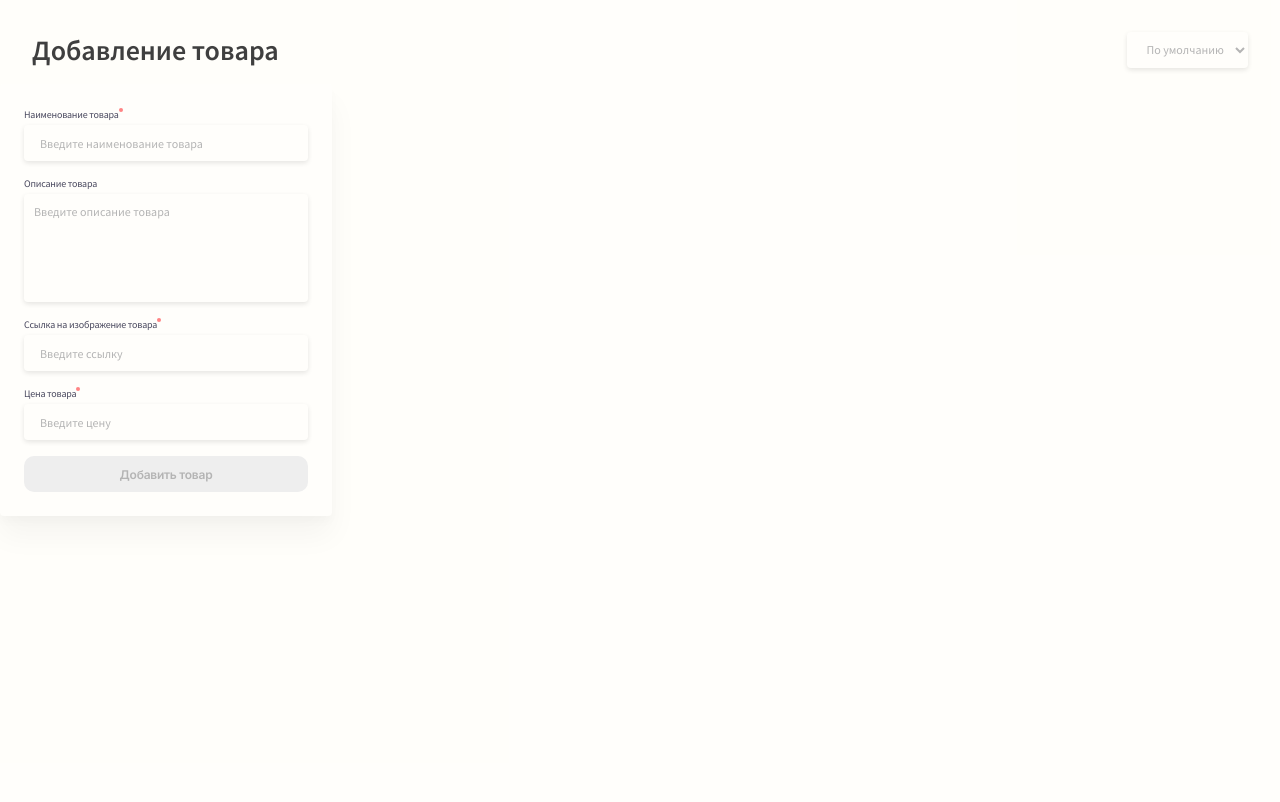
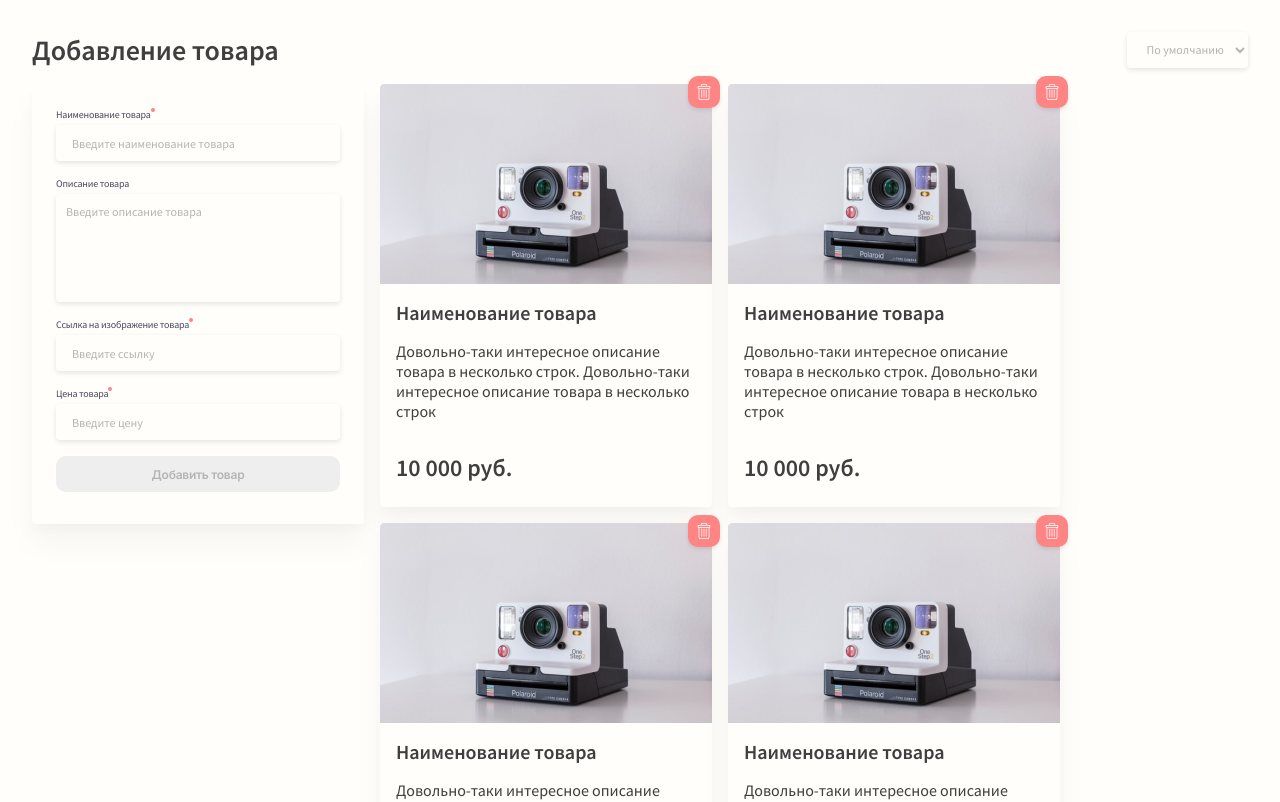
Before and after one commit to pu-shin/product-cards, a Vue app: page / in a window 1280 px wide. Shown: the top 802 px of the page. Built offline with nearby package versions, Linux system fonts and the light colour scheme.

Commit message:
add card layout with styles

```diff
--- a/src/App.vue
+++ b/src/App.vue
@@ -58,7 +58,22 @@
             />
             <button class="form-control__button">Добавить товар</button>
           </form>
-          <div class="content__cards"></div>
+          <div class="product__cards cards-product">
+            <div class="cards-product__card card" v-for="item in 6" :key="item">
+              <div class="card__image">
+                <img src="@/image/rectangle.jpg" alt="Фото товара" />
+              </div>
+              <div class="card__body">
+                <h2 class="card__header">Наименование товара</h2>
+                <p class="card__text">
+                  Довольно-таки интересное описание товара в несколько строк.
+                  Довольно-таки интересное описание товара в несколько строк
+                </p>
+                <span class="card__price">10 000 руб.</span>
+                <button class="card__del"></button>
+              </div>
+            </div>
+          </div>
         </div>
       </div>
     </main>
--- /dev/null
+++ b/src/styles/cards.scss
@@ -0,0 +1,68 @@
+.cards-product {
+	max-width: 1028px;
+	margin-left: 8px;
+	display: flex;
+	flex-wrap: wrap;
+	row-gap: 16px;
+	column-gap: 16px;
+	&__card {}
+}
+
+.card {
+	position: relative;
+	width: 332px;
+	height: 423px;
+	background: #FFFEFB;
+	box-shadow: 0px 20px 30px rgba(0, 0, 0, 0.04), 0px 6px 10px rgba(0, 0, 0, 0.02);
+	border-radius: 4px;
+	& :not(:last-child) {
+		margin-bottom: 16px;
+	}
+
+	&__image {
+		width: 332px;
+		height: 200px;
+		img {
+			width: 100%;
+			height: 100%;
+			object-fit: contain;
+		}
+	}
+
+	&__body{
+		padding: 0px 16px 24px 16px;
+		& :nth-child(2) {
+				margin-bottom: 32px;
+			}
+	}
+
+	&__header {
+			font-weight: 600;
+			font-size: 20px;
+			line-height: 125%;
+	}
+
+	&__text {
+			line-height: 125%;
+	}
+	&__price {
+			font-weight: 600;
+			font-size: 24px;
+			line-height: 125%;
+	}
+	&__del{
+			position:absolute;
+			top: 0;
+			right: 0;
+			width: 32px;
+			height: 32px;
+			translate: 25% -25%;
+			background: #FF8484 no-repeat center url("../image/delete.svg");
+			box-shadow: 0px 2px 4px rgba(0, 0, 0, 0.1);
+			border-radius: 10px;
+			transition: all 0.3s ease 0s;
+			&:hover {
+				scale: 1.05;
+			}
+	}
+}
--- a/src/styles/form.scss
+++ b/src/styles/form.scss
@@ -1,12 +1,15 @@
 .form-control {
+	margin-right: 8px;
+	margin-left: 32px;
 	padding: 24px;
 	display: flex;
+	flex-shrink: 0;
 	flex-direction: column;
-	max-width: 332px;
+	width: 332px;
+	height: 440px;
 	background: #FFFEFB;
 	box-shadow: 0px 20px 30px rgba(0, 0, 0, 0.04), 0px 6px 10px rgba(0, 0, 0, 0.02);
 	border-radius: 4px;
-	margin-top: 8px;
 	&__label {
 		font-size: 10px;
 		line-height: 13px;
--- a/src/styles/global.scss
+++ b/src/styles/global.scss
@@ -15,16 +15,17 @@ $fontSize: 16px;
 .product {
 
 &__container {
+	display: flex;
 }
 
 &__form {
 }
+
+&__cards {
 }
-
-
-.product__cards {
 }
 
 @import './null.scss';
 @import './header.scss';
 @import './form.scss';
+@import './cards.scss';
--- a/src/styles/null.scss
+++ b/src/styles/null.scss
@@ -23,7 +23,7 @@ a:active {
 html,
 body {
 	height: 100%;
-background: rgba(255, 254, 251, 0.8);
+	background: rgba(255, 254, 251, 0.8);
 }
 
 body {
```
Also changed, not shown: src/image/delete.svg (added), src/image/rectangle.jpg (added).
